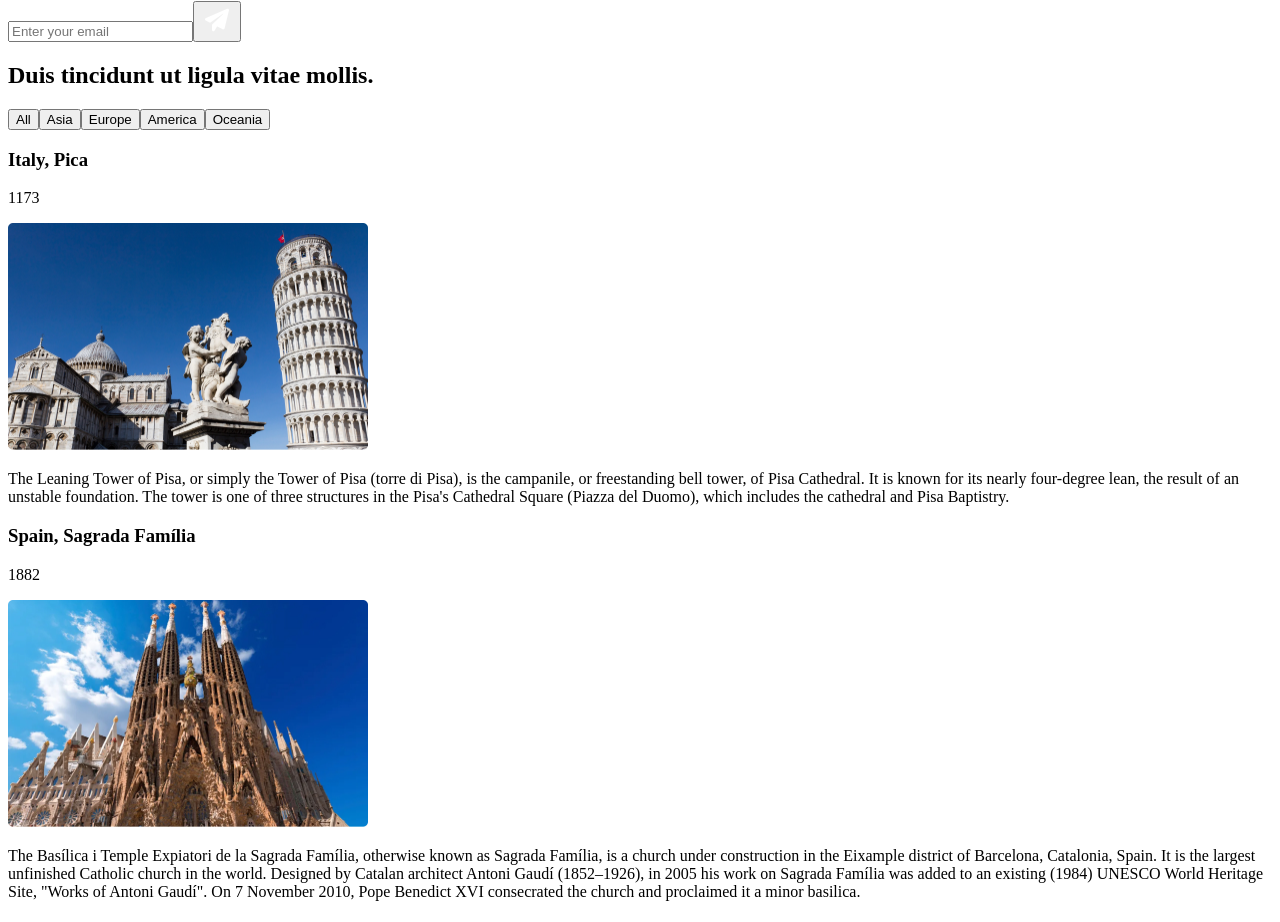
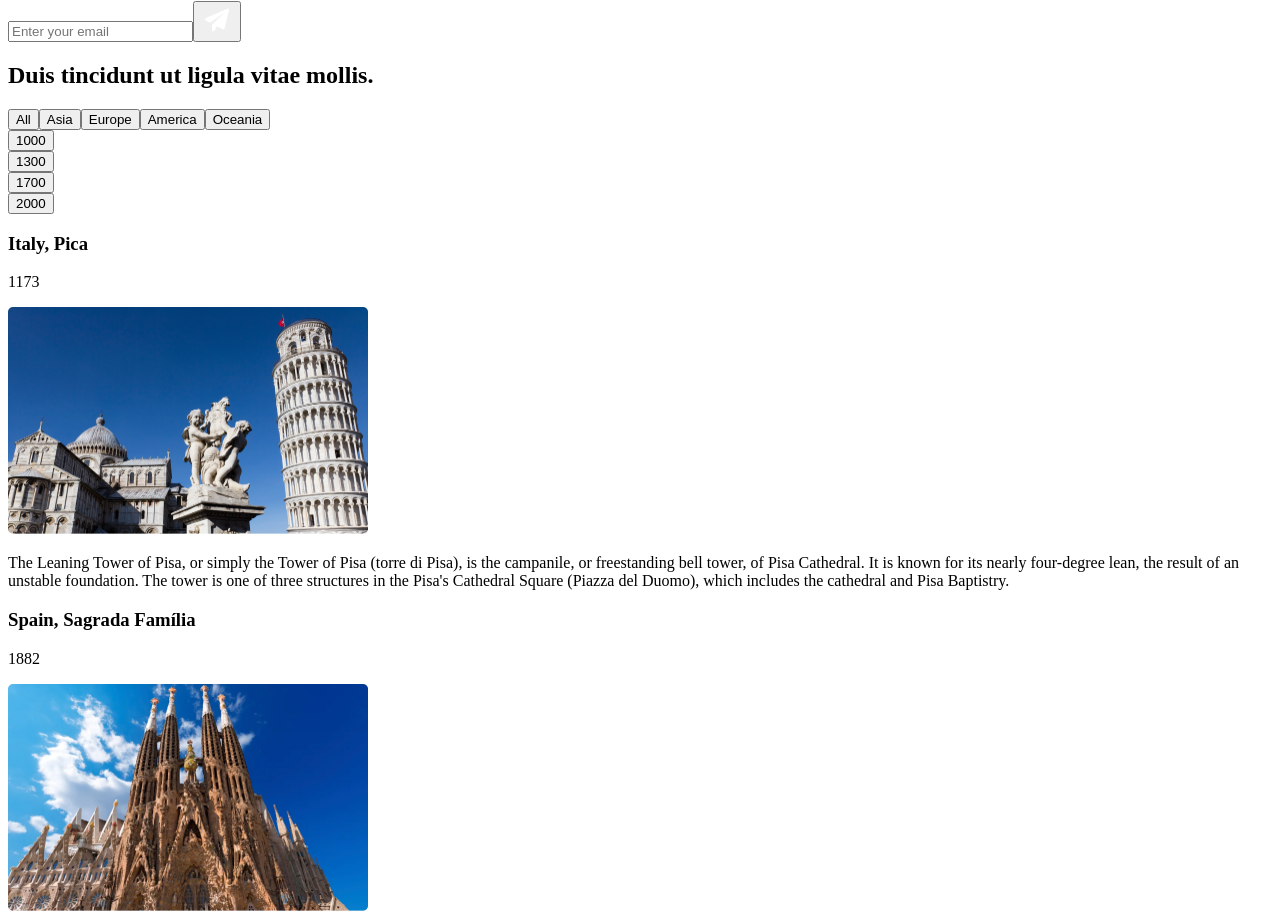
Before and after one commit to fromnowwon/dfluid-fe-assignment, a Next.js app: page /home/ui/HomePage in a window 1280 px wide. Shown: the part 993-1915 px from the top of the page. Built offline with nearby package versions, Linux system fonts and the light colour scheme.

Commit message:
feat: 년도 필터 추가

```diff
--- /dev/null
+++ b/src/pages/home/ui/molecules/YearFilter.tsx
@@ -0,0 +1,91 @@
+interface YearFilterProps {
+  startYear: number;
+  setStartYear: (year: number) => void;
+  endYear: number;
+  setEndYear: (year: number) => void;
+}
+
+const YEAR_MARKERS = [1000, 1300, 1700, 2000];
+
+export default function YearFilter({
+  startYear,
+  setStartYear,
+  endYear,
+  setEndYear,
+}: YearFilterProps) {
+  console.log('Years', startYear, endYear);
+
+  const handleClick = (year: number) => {
+    // 단일 선택 상태
+    if (startYear === endYear) {
+      if (year === startYear) {
+        // 같은 값 클릭 시 아무 변화 없음
+        return;
+      } else {
+        // 새로 선택 > 확장
+        if (year < startYear) {
+          setStartYear(year);
+        } else {
+          setEndYear(year);
+        }
+        return;
+      }
+    }
+
+    // 클릭한 값이 시작/끝 중 하나일 경우 > 해당 값만 단독 선택
+    if (year === startYear || year === endYear) {
+      setStartYear(year);
+      setEndYear(year);
+      return;
+    }
+
+    // 범위 안의 값 > 더 가까운 쪽 업데이트
+    if (year > startYear && year < endYear) {
+      const distanceToStart = Math.abs(year - startYear);
+      const distanceToEnd = Math.abs(year - endYear);
+      if (distanceToStart <= distanceToEnd) {
+        setStartYear(year);
+      } else {
+        setEndYear(year);
+      }
+      return;
+    }
+
+    // 범위 밖이면 확장
+    if (year < startYear) {
+      setStartYear(year);
+    } else if (year > endYear) {
+      setEndYear(year);
+    }
+  };
+
+  const isInRange = (year: number) => year >= startYear && year <= endYear;
+
+  return (
+    <div className="flex items-center gap-19 h-12.5 mt-6 p-1.25 rounded-full border border-black/50">
+      {YEAR_MARKERS.map((year) => (
+        <div key={year} className="relative">
+          <button
+            onClick={() => handleClick(year)}
+            className={`z-10 relative flex items-center justify-center w-10 h-10 font-exo px-5 text-sm rounded-full leading-[100%] cursor-pointer ${
+              isInRange(year) ? 'bg-black' : 'bg-gray-medium'
+            } text-white`}
+          >
+            {year}
+          </button>
+
+          {year < Math.max(...YEAR_MARKERS) && (
+            <div
+              className={`absolute left-9 top-1/2 -translate-y-1/2 w-21 h-2.5 z-0 ${
+                isInRange(year) &&
+                isInRange(YEAR_MARKERS[YEAR_MARKERS.indexOf(year) + 1])
+                  ? 'bg-black'
+                  : 'bg-gray-medium'
+              }`}
+            ></div>
+          )}
+        </div>
+      ))}
+    </div>
+  );
+}
--- a/src/pages/home/ui/organisms/HeritageSection.tsx
+++ b/src/pages/home/ui/organisms/HeritageSection.tsx
@@ -6,14 +6,21 @@ import { HERITAGES_DATA, Region } from '@/shared/data/heritages';
 import SectionTitle from '../atoms/SectionTitle';
 import HeritageCard from '../molecules/HeritageCard';
 import RegionFilter from '../molecules/RegionFilter';
+import YearFilter from '../molecules/YearFilter';
 
 export default function HeritageSection() {
   const [selectedRegion, setSelectedRegion] = useState<Region | 'All'>('All');
+  const [startYear, setStartYear] = useState<number>(1000);
+  const [endYear, setEndYear] = useState<number>(2000);
 
-  const filteredData =
-    selectedRegion === 'All'
-      ? HERITAGES_DATA
-      : HERITAGES_DATA.filter((item) => item.region === selectedRegion);
+  const filteredData = HERITAGES_DATA.filter((heritage) => {
+    const matchesRegion =
+      selectedRegion === 'All' || heritage.region === selectedRegion;
+
+    const matchesYear = heritage.year >= startYear && heritage.year <= endYear;
+
+    return matchesRegion && matchesYear;
+  });
 
   return (
     <section className="pl-20 pt-30 pb-20">
@@ -25,9 +32,16 @@ export default function HeritageSection() {
             selectedRegion={selectedRegion}
             setSelectedRegion={setSelectedRegion}
           />
+
+          <YearFilter
+            startYear={startYear}
+            setStartYear={setStartYear}
+            endYear={endYear}
+            setEndYear={setEndYear}
+          />
         </div>
 
-        <div className="mt-17 pr-10 overflow-x-auto scrollbar-thin scrollbar-thumb-sky-700 scrollbar-track-sky-300">
+        <div className="mt-17 pr-10">
           <div className="flex gap-10 w-max">
             {filteredData.map((heritage) => (
               <HeritageCard key={heritage.id} {...heritage} />
```
